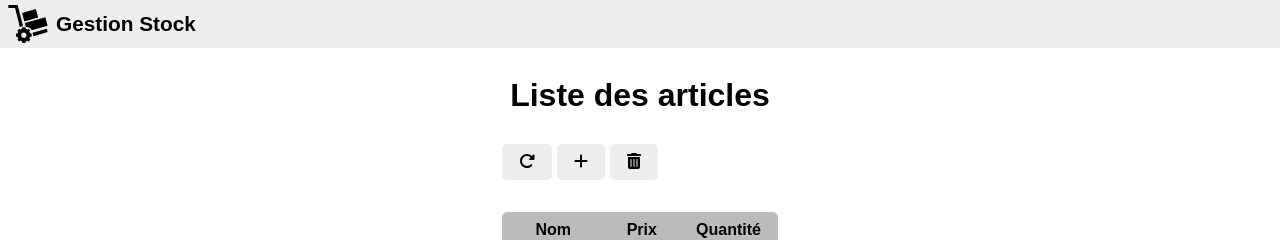
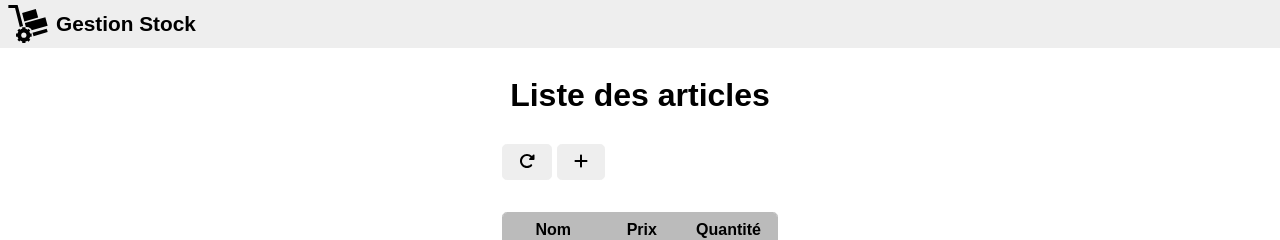
Before and after one commit to jlg-formation/agu-liege-2023, an Angular app in the folder front/: page /stock in a window 1280 px wide. Shown: the top 240 px of the page. Built offline with nearby package versions, Linux system fonts and the light colour scheme.

Commit message:
dev: added ngIf or hidden

```diff
--- a/front/src/app/stock/stock.component.html
+++ b/front/src/app/stock/stock.component.html
@@ -8,7 +8,7 @@
       <a routerLink="add" class="button" title="Ajouter">
         <fa-icon [icon]="faPlus"></fa-icon>
       </a>
-      <button title="Supprimer">
+      <button title="Supprimer" [hidden]="selectedArticles.size === 0">
         <fa-icon [icon]="faTrashAlt"></fa-icon>
       </button>
     </nav>
```
